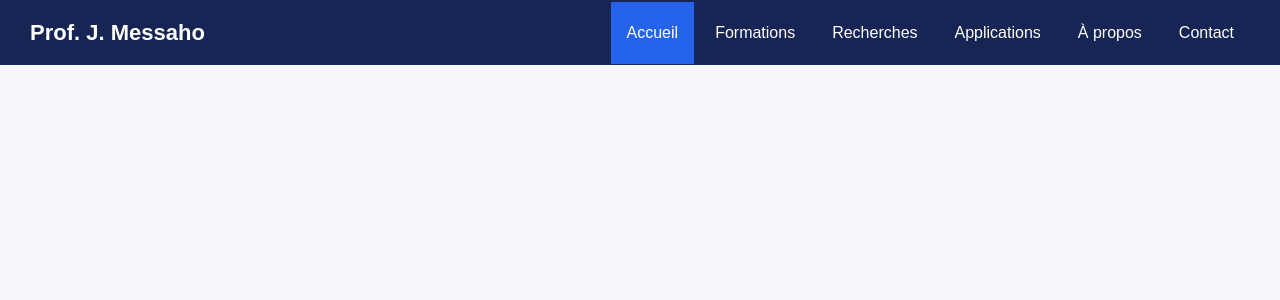
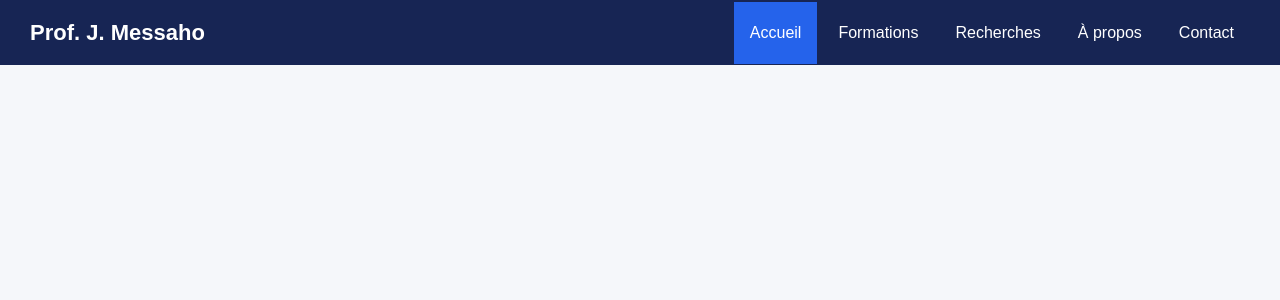
Before and after one commit to jmessaho/django26, a Django app: page / in a window 1280 px wide. Shown: the top 300 px of the page. Run offline with Django 5.2, Linux system fonts and the light colour scheme.

Commit message:
deployement 1.0.3

```diff
--- a/app26/templates/formations.html
+++ b/app26/templates/formations.html
@@ -140,10 +140,6 @@
             url: "/recherches/"
         },
         {
-            name: "Applications",
-            url: "/applications/"
-        },
-        {
             name: "À propos",
             url: "/about/"
         },
--- a/app26/templates/index.html
+++ b/app26/templates/index.html
@@ -140,10 +140,6 @@
             url: "/recherches/"
         },
         {
-            name: "Applications",
-            url: "/applications/"
-        },
-        {
             name: "À propos",
             url: "/about/"
         },
--- a/app26/templates/recherches.html
+++ b/app26/templates/recherches.html
@@ -140,10 +140,6 @@
             url: "/recherches/"
         },
         {
-            name: "Applications",
-            url: "/applications/"
-        },
-        {
             name: "À propos",
             url: "/about/"
         },
```
